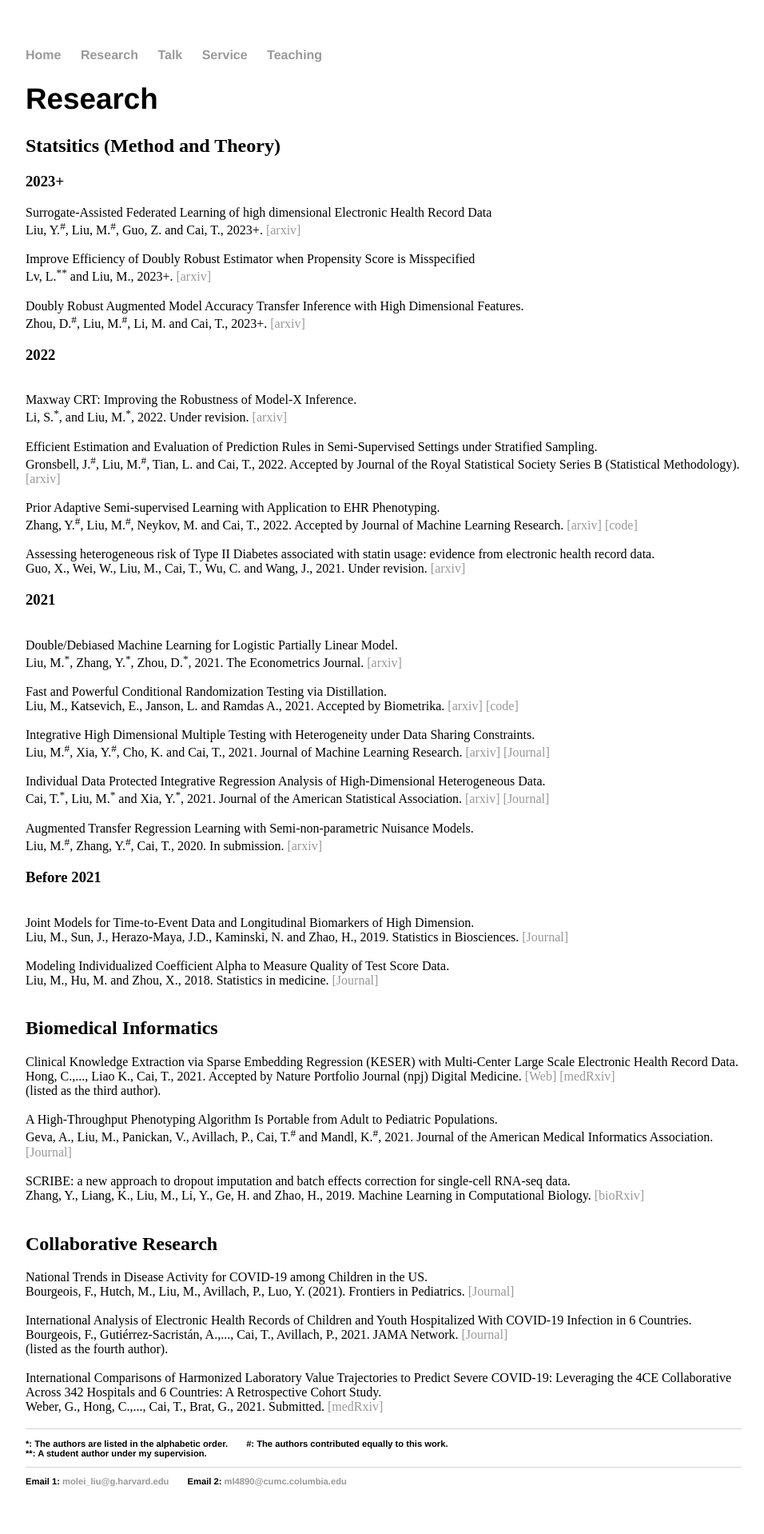
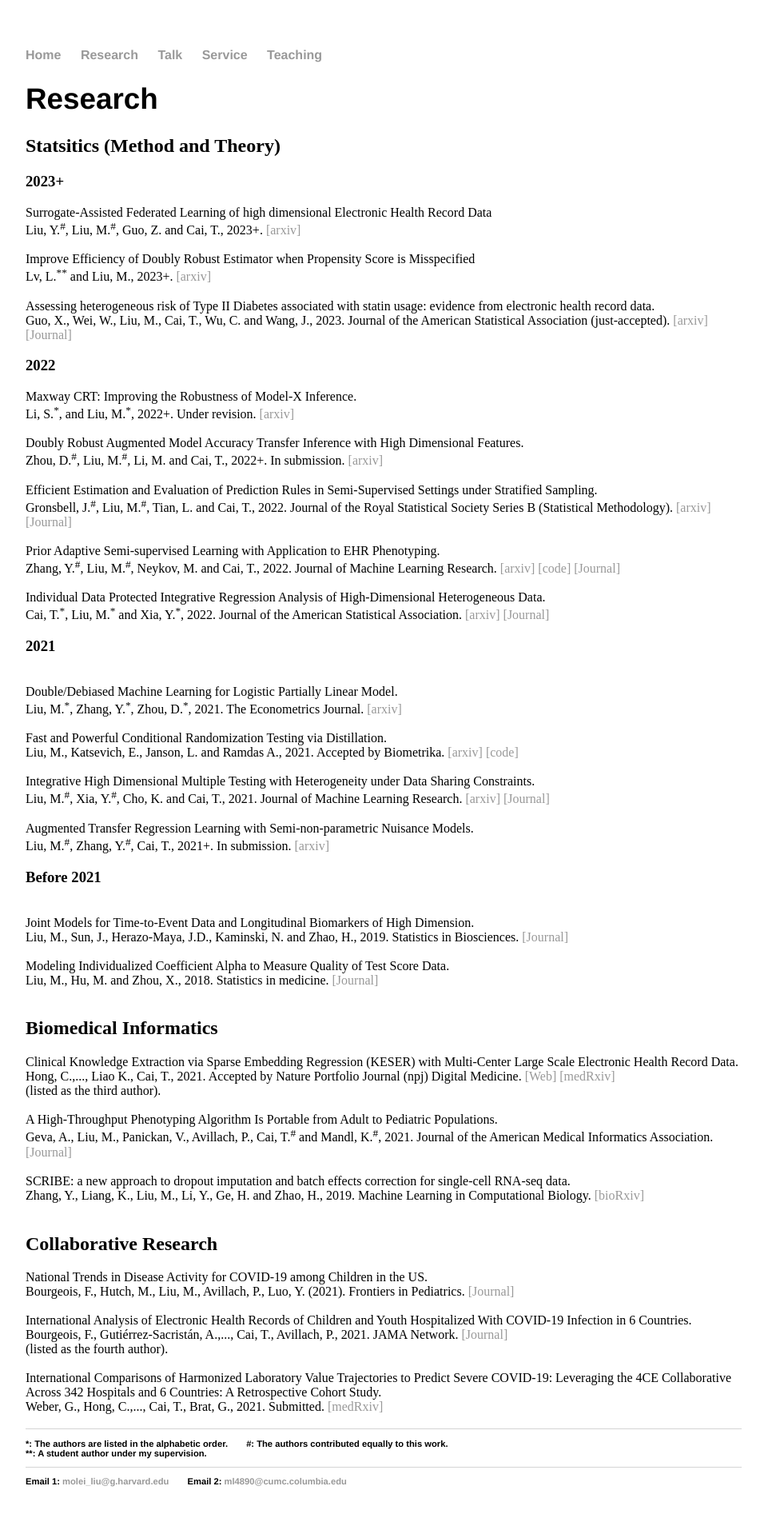
Before and after one commit to moleibobliu/moleibobliu.github.io, a Jekyll site: the page built from pub/index.html, in a window 1280 px wide. Shown: the whole page at 80% size, without its empty margins (160-1116 px from the left). Built offline with Jekyll 4.4.1, drawn with Linux system fonts in a browser that asks for light colours.

Commit message:
Update index.html

```diff
--- a/pub/index.html
+++ b/pub/index.html
@@ -15,27 +15,41 @@ title: Molei Liu
         <br \>  Lv, L.<sup>**</sup> and Liu, M., 2023+. <a href="https://arxiv.org/abs/2301.02162"> [arxiv] </a>
 	<br \>
 
-	<br \>  Doubly Robust Augmented Model Accuracy Transfer Inference with High Dimensional Features.
-	<br \>  Zhou, D.<sup>#</sup>, Liu, M.<sup>#</sup>, Li, M. and Cai, T., 2023+. <a href="https://arxiv.org/abs/2208.05134"> [arxiv] </a>
+	<br \>  Assessing heterogeneous risk of Type II Diabetes associated with statin usage: evidence from electronic health record data.
+	<br \>  Guo, X., Wei, W., Liu, M., Cai, T., Wu, C. and Wang, J., 2023. Journal of the American Statistical Association (just-accepted).
+	<a href="https://arxiv.org/abs/2205.06960"> [arxiv] </a>
+	<a href="https://www.tandfonline.com/doi/abs/10.1080/01621459.2022.2157727"> [Journal] </a>
 	<br \>
 
 	<h3> 2022 </h3>
 
-	<br \>  Maxway CRT: Improving the Robustness of Model-X Inference.
-	<br \>  Li, S.<sup>*</sup>, and Liu, M.<sup>*</sup>, 2022. Under revision. <a href="https://arxiv.org/abs/2203.06496"> [arxiv] </a>
+	Maxway CRT: Improving the Robustness of Model-X Inference.
+	<br \>  Li, S.<sup>*</sup>, and Liu, M.<sup>*</sup>, 2022+. Under revision. <a href="https://arxiv.org/abs/2203.06496"> [arxiv] </a>
+	<br \>
+
+	<br \>  Doubly Robust Augmented Model Accuracy Transfer Inference with High Dimensional Features.
+	<br \>  Zhou, D.<sup>#</sup>, Liu, M.<sup>#</sup>, Li, M. and Cai, T., 2022+. In submission. <a href="https://arxiv.org/abs/2208.05134"> [arxiv] </a>
 	<br \>
 
 	<br \>  Efficient Estimation and Evaluation of Prediction Rules in Semi-Supervised Settings under Stratified Sampling.
-	<br \>  Gronsbell, J.<sup>#</sup>, Liu, M.<sup>#</sup>, Tian, L. and Cai, T., 2022. Accepted by Journal of the Royal Statistical Society Series B (Statistical Methodology). <a href="https://arxiv.org/abs/2010.09443"> [arxiv] </a>
+	<br \>  Gronsbell, J.<sup>#</sup>, Liu, M.<sup>#</sup>, Tian, L. and Cai, T., 2022. Journal of the Royal Statistical Society Series B (Statistical Methodology).
+	<a href="https://arxiv.org/abs/2010.09443"> [arxiv] </a>
+	<a href="https://academic.oup.com/jrsssb/article/84/4/1353/7073262"> [Journal] </a>
 	<br \>
 
 	<br \>  Prior Adaptive Semi-supervised Learning with Application to EHR Phenotyping.
-	<br \>  Zhang, Y.<sup>#</sup>, Liu, M.<sup>#</sup>, Neykov, M. and Cai, T., 2022. Accepted by Journal of Machine Learning Research. <a href="https://arxiv.org/abs/2003.11744"> [arxiv] </a> <a href="https://github.com/moleibobliu/PASS"> [code] </a>
+	<br \>  Zhang, Y.<sup>#</sup>, Liu, M.<sup>#</sup>, Neykov, M. and Cai, T., 2022. Journal of Machine Learning Research.
+	<a href="https://arxiv.org/abs/2003.11744"> [arxiv] </a>
+	<a href="https://github.com/moleibobliu/PASS"> [code] </a>
+	<a href="https://www.jmlr.org/papers/volume23/20-290/20-290.pdf"> [Journal] </a>
 	<br \>
 
-	<br \>  Assessing heterogeneous risk of Type II Diabetes associated with statin usage: evidence from electronic health record data.
-	<br \>  Guo, X., Wei, W., Liu, M., Cai, T., Wu, C. and Wang, J., 2021. Under revision. <a href="https://arxiv.org/abs/2205.06960"> [arxiv] </a>
+	<br \>  Individual Data Protected Integrative Regression Analysis of High-Dimensional Heterogeneous Data.
+	<br \>  Cai, T.<sup>*</sup>, Liu, M.<sup>*</sup> and Xia, Y.<sup>*</sup>, 2022. Journal of the American Statistical Association.
+	        <a href="https://arxiv.org/abs/1902.06115"> [arxiv] </a>
+	        <a href="https://amstat.tandfonline.com/doi/full/10.1080/01621459.2021.1904958"> [Journal] </a>
 	<br \>
+
 
 	<h3> 2021 </h3>
 
@@ -53,13 +67,10 @@ title: Molei Liu
 	        <a href="https://www.jmlr.org/papers/volume22/20-774/20-774.pdf"> [Journal] </a>
         <br \>
 
-	<br \>  Individual Data Protected Integrative Regression Analysis of High-Dimensional Heterogeneous Data.
-	<br \>  Cai, T.<sup>*</sup>, Liu, M.<sup>*</sup> and Xia, Y.<sup>*</sup>, 2021. Journal of the American Statistical Association.
-	        <a href="https://arxiv.org/abs/1902.06115"> [arxiv] </a>  <a href="https://amstat.tandfonline.com/doi/full/10.1080/01621459.2021.1904958"> [Journal] </a>
-	<br \>
+
 
 	<br \> Augmented Transfer Regression Learning with Semi-non-parametric Nuisance Models.
-	<br \> Liu, M.<sup>#</sup>, Zhang, Y.<sup>#</sup>, Cai, T., 2020. In submission. <a href="https://arxiv.org/abs/2010.02521"> [arxiv] </a>
+	<br \> Liu, M.<sup>#</sup>, Zhang, Y.<sup>#</sup>, Cai, T., 2021+. In submission. <a href="https://arxiv.org/abs/2010.02521"> [arxiv] </a>
 	<br \>
 
 	<h3> Before 2021 </h3>
```
